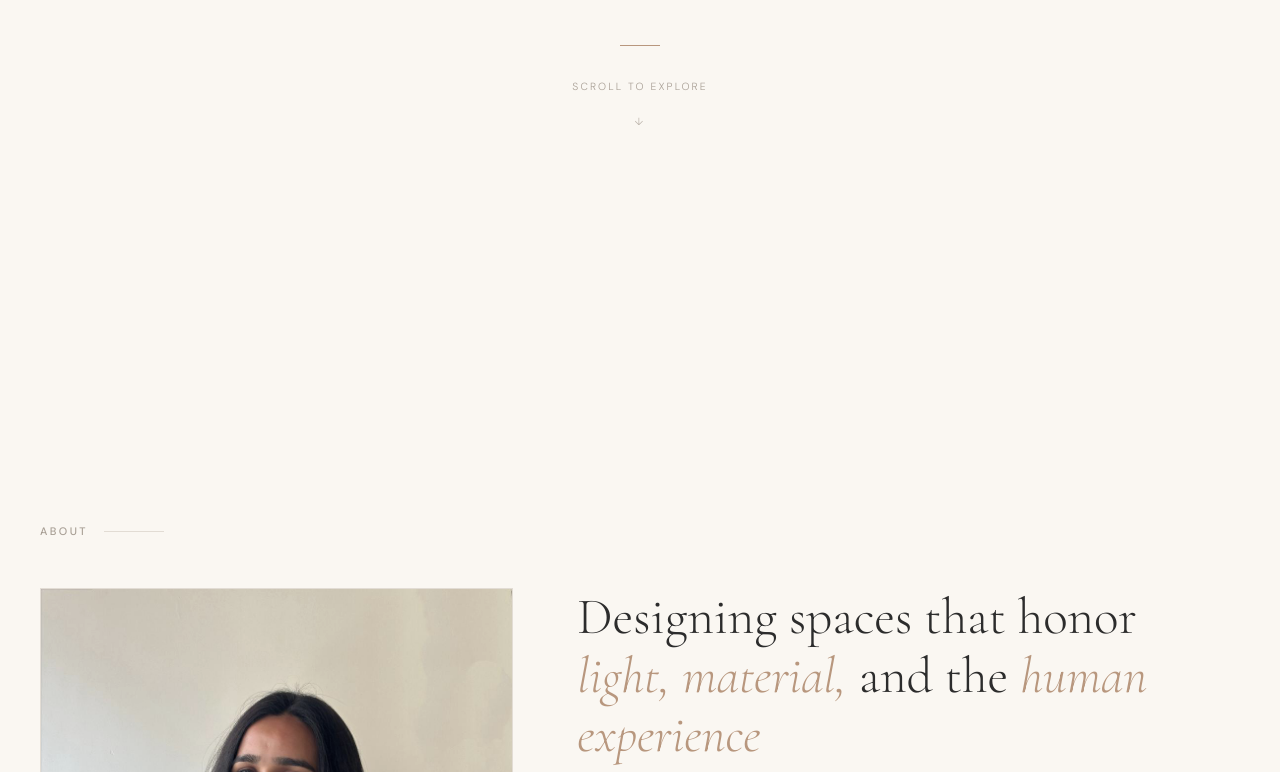
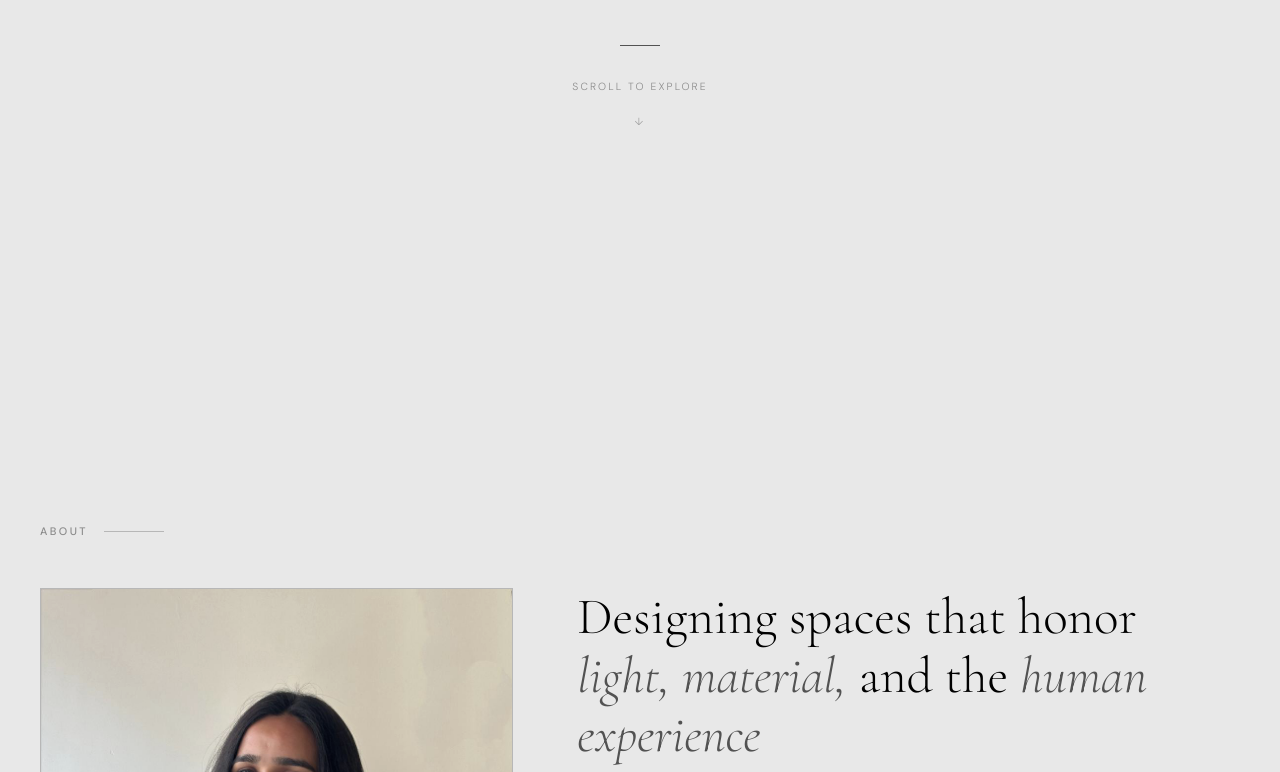
Before and after one commit to aadijoshi0204/pj2000.github.io, a plain HTML site: page index.html in a window 1280 px wide. Shown: the part 438-1210 px from the top of the page. Drawn offline with nearby package versions, Linux system fonts and the light colour scheme.

Commit message:
index.html

```diff
--- a/index.html
+++ b/index.html
@@ -8,18 +8,17 @@
   <link rel="preconnect" href="https://fonts.gstatic.com" crossorigin />
   <link href="https://fonts.googleapis.com/css2?family=Cormorant+Garamond:ital,wght@0,300;0,400;0,500;0,600;1,300;1,400&family=DM+Sans:ital,wght@0,300;0,400;0,500;1,300;1,400&display=swap" rel="stylesheet" />
   <style>
-    /* ── Reset & Base ─────────────────────────────── */
     *, *::before, *::after { margin: 0; padding: 0; box-sizing: border-box; }
 
     :root {
-      --bg: #FAF7F2;
-      --bg-alt: #F0EBE3;
-      --text: #2C2C2C;
-      --text-muted: #7A7570;
-      --text-light: #A89F95;
-      --accent: #B8977E;
-      --border: #E2DCD4;
-      --white: #FFFFFF;
+      --bg:        #e8e8e8;
+      --bg-alt:    #b7b7b7;
+      --text:      #000000;
+      --text-muted:#525252;
+      --text-light:#8c8c8c;
+      --accent:    #525252;
+      --border:    #b7b7b7;
+      --white:     #e8e8e8;
       --serif: 'Cormorant Garamond', Georgia, serif;
       --sans: 'DM Sans', 'Helvetica Neue', sans-serif;
     }
```
